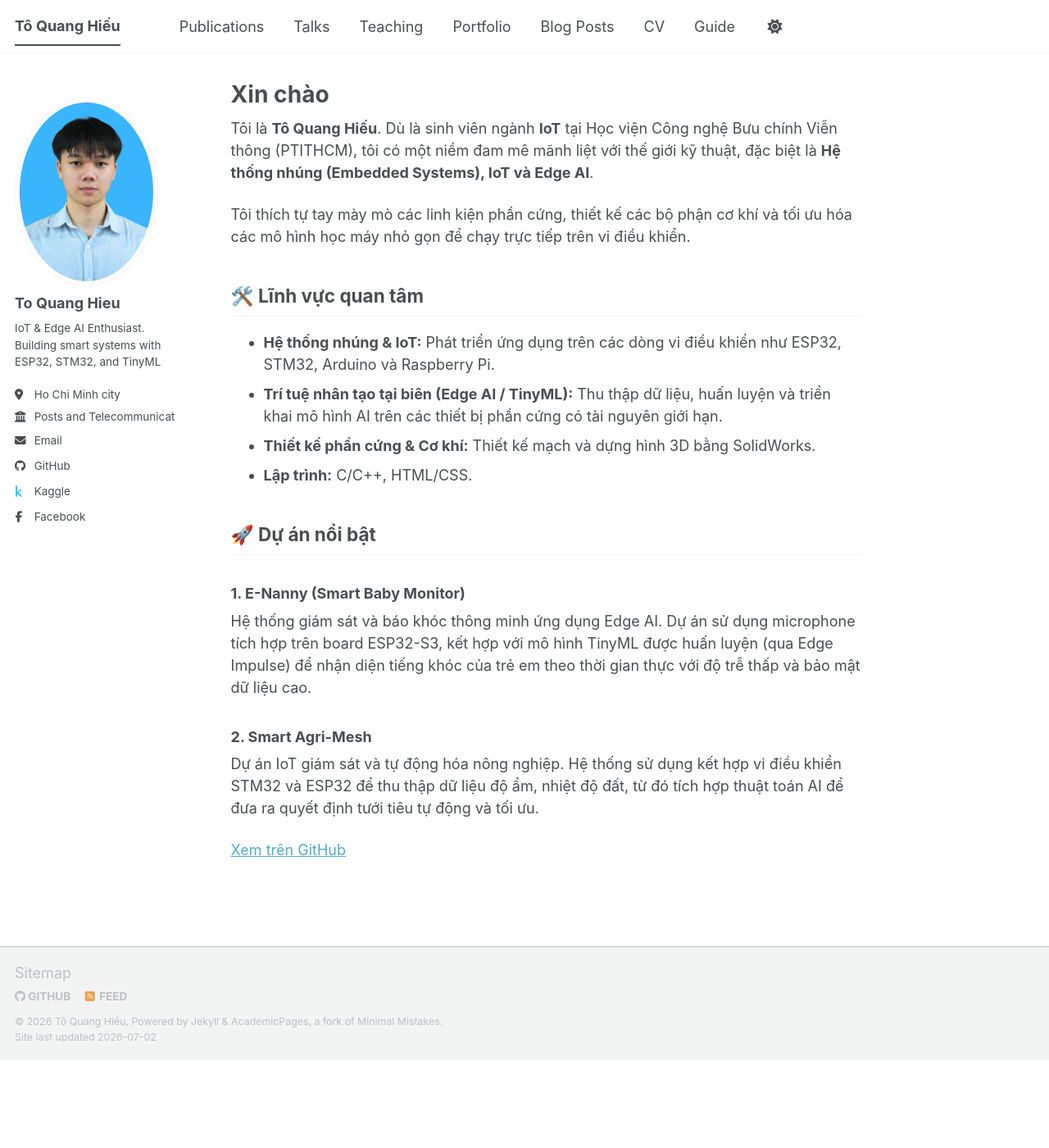
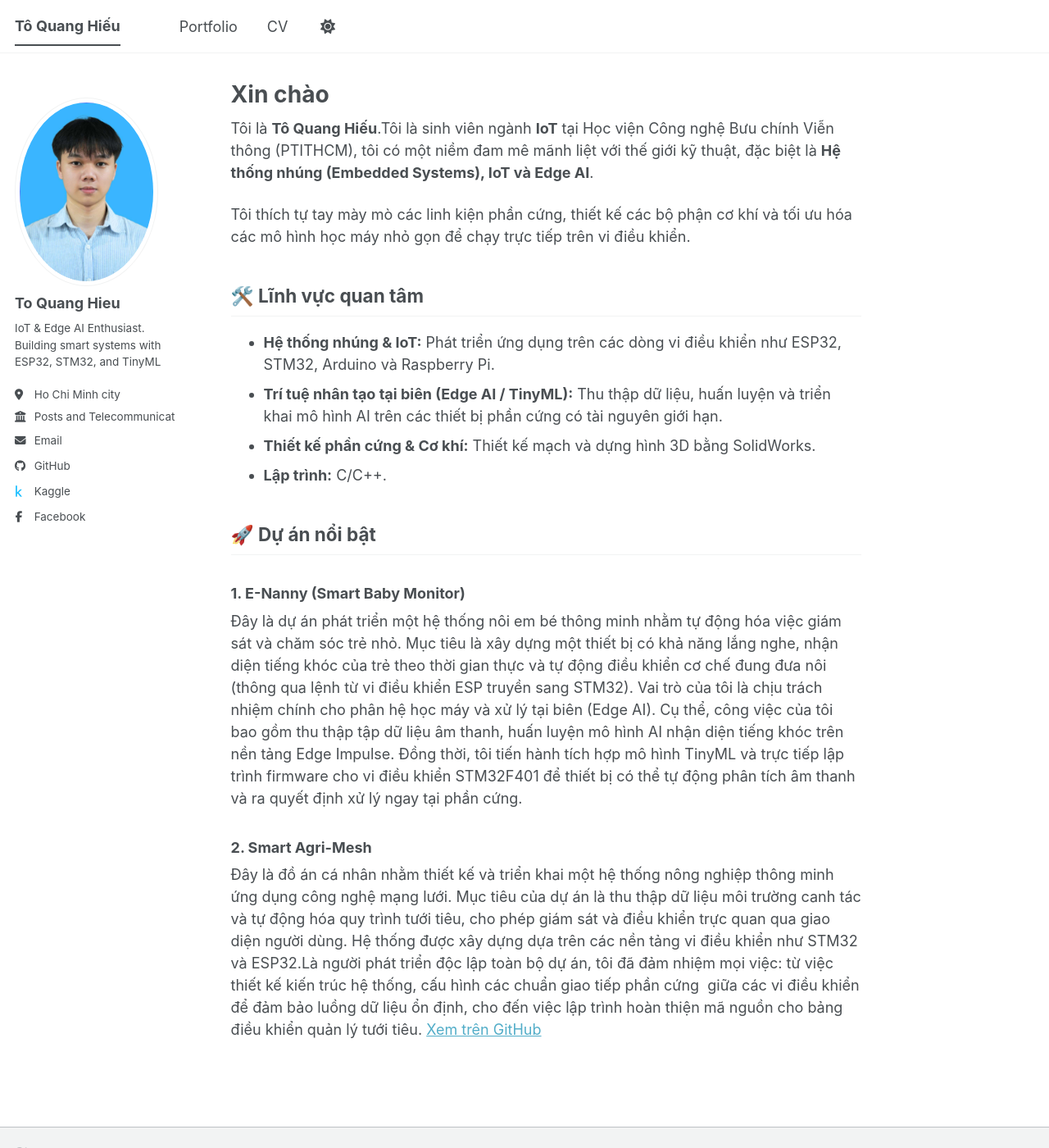
Before and after one commit to Hieuto0409/Hieuto0409.github.io, a Jekyll site: the page built from _pages/about.md, in a window 1280 px wide and 1400 px high. Shown: the whole window at 82% size. Built offline with Jekyll 4.4.1, drawn with Linux system fonts in a browser that asks for light colours; a script bundle is joined from its source files by our own code; library files that are not in the unit come from our copies.

Commit message:
29/6/2026

```diff
--- a/_pages/about.md
+++ b/_pages/about.md
@@ -7,7 +7,7 @@ redirect_from:
   - /about.html
 ---
 
-Tôi là **Tô Quang Hiếu**. Dù là sinh viên ngành **IoT** tại Học viện Công nghệ Bưu chính Viễn thông (PTITHCM), tôi có một niềm đam mê mãnh liệt với thế giới kỹ thuật, đặc biệt là **Hệ thống nhúng (Embedded Systems), IoT và Edge AI**.
+Tôi là **Tô Quang Hiếu**.Tôi là sinh viên ngành **IoT** tại Học viện Công nghệ Bưu chính Viễn thông (PTITHCM), tôi có một niềm đam mê mãnh liệt với thế giới kỹ thuật, đặc biệt là **Hệ thống nhúng (Embedded Systems), IoT và Edge AI**.
 
 Tôi thích tự tay mày mò các linh kiện phần cứng, thiết kế các bộ phận cơ khí và tối ưu hóa các mô hình học máy nhỏ gọn để chạy trực tiếp trên vi điều khiển.
 
@@ -16,16 +16,15 @@ Tôi thích tự tay mày mò các linh kiện phần cứng, thiết kế các
 - **Hệ thống nhúng & IoT:** Phát triển ứng dụng trên các dòng vi điều khiển như ESP32, STM32, Arduino và Raspberry Pi.
 - **Trí tuệ nhân tạo tại biên (Edge AI / TinyML):** Thu thập dữ liệu, huấn luyện và triển khai mô hình AI trên các thiết bị phần cứng có tài nguyên giới hạn.
 - **Thiết kế phần cứng & Cơ khí:** Thiết kế mạch và dựng hình 3D bằng SolidWorks.
-- **Lập trình:** C/C++, HTML/CSS.
+- **Lập trình:** C/C++.
 
 ## 🚀 Dự án nổi bật
 
 ### 1. E-Nanny (Smart Baby Monitor)
 
-Hệ thống giám sát và báo khóc thông minh ứng dụng Edge AI. Dự án sử dụng microphone tích hợp trên board ESP32-S3, kết hợp với mô hình TinyML được huấn luyện (qua Edge Impulse) để nhận diện tiếng khóc của trẻ em theo thời gian thực với độ trễ thấp và bảo mật dữ liệu cao.
+Đây là dự án phát triển một hệ thống nôi em bé thông minh nhằm tự động hóa việc giám sát và chăm sóc trẻ nhỏ. Mục tiêu là xây dựng một thiết bị có khả năng lắng nghe, nhận diện tiếng khóc của trẻ theo thời gian thực và tự động điều khiển cơ chế đung đưa nôi (thông qua lệnh từ vi điều khiển ESP truyền sang STM32). Vai trò của tôi là chịu trách nhiệm chính cho phân hệ học máy và xử lý tại biên (Edge AI). Cụ thể, công việc của tôi bao gồm thu thập tập dữ liệu âm thanh, huấn luyện mô hình AI nhận diện tiếng khóc trên nền tảng Edge Impulse. Đồng thời, tôi tiến hành tích hợp mô hình TinyML và trực tiếp lập trình firmware cho vi điều khiển STM32F401 để thiết bị có thể tự động phân tích âm thanh và ra quyết định xử lý ngay tại phần cứng.
 
 ### 2. Smart Agri-Mesh
 
-Dự án IoT giám sát và tự động hóa nông nghiệp. Hệ thống sử dụng kết hợp vi điều khiển STM32 và ESP32 để thu thập dữ liệu độ ẩm, nhiệt độ đất, từ đó tích hợp thuật toán AI để đưa ra quyết định tưới tiêu tự động và tối ưu.
-
+Đây là đồ án cá nhân nhằm thiết kế và triển khai một hệ thống nông nghiệp thông minh ứng dụng công nghệ mạng lưới. Mục tiêu của dự án là thu thập dữ liệu môi trường canh tác và tự động hóa quy trình tưới tiêu, cho phép giám sát và điều khiển trực quan qua giao diện người dùng. Hệ thống được xây dựng dựa trên các nền tảng vi điều khiển như STM32 và ESP32.Là người phát triển độc lập toàn bộ dự án, tôi đã đảm nhiệm mọi việc: từ việc thiết kế kiến trúc hệ thống, cấu hình các chuẩn giao tiếp phần cứng  giữa các vi điều khiển để đảm bảo luồng dữ liệu ổn định, cho đến việc lập trình hoàn thiện mã nguồn cho bảng điều khiển quản lý tưới tiêu.
 [Xem trên GitHub](https://github.com/Hieuto0409)
```
Also changed, not shown: _data/navigation.yml (+10 -10 lines), _pages/cv.md (+3 -3 lines), _portfolio/e-nanny.md (+16 -0 lines), _portfolio/smart-agri-mesh.md (+10 -0 lines), images/anhDemoSanPham_MatChinhGiua.jpg (added), images/anhDemoSanPham_MatPhai.jpg (added), images/anhDemoSanPham_MatTren.jpg (added), 2 other files.
